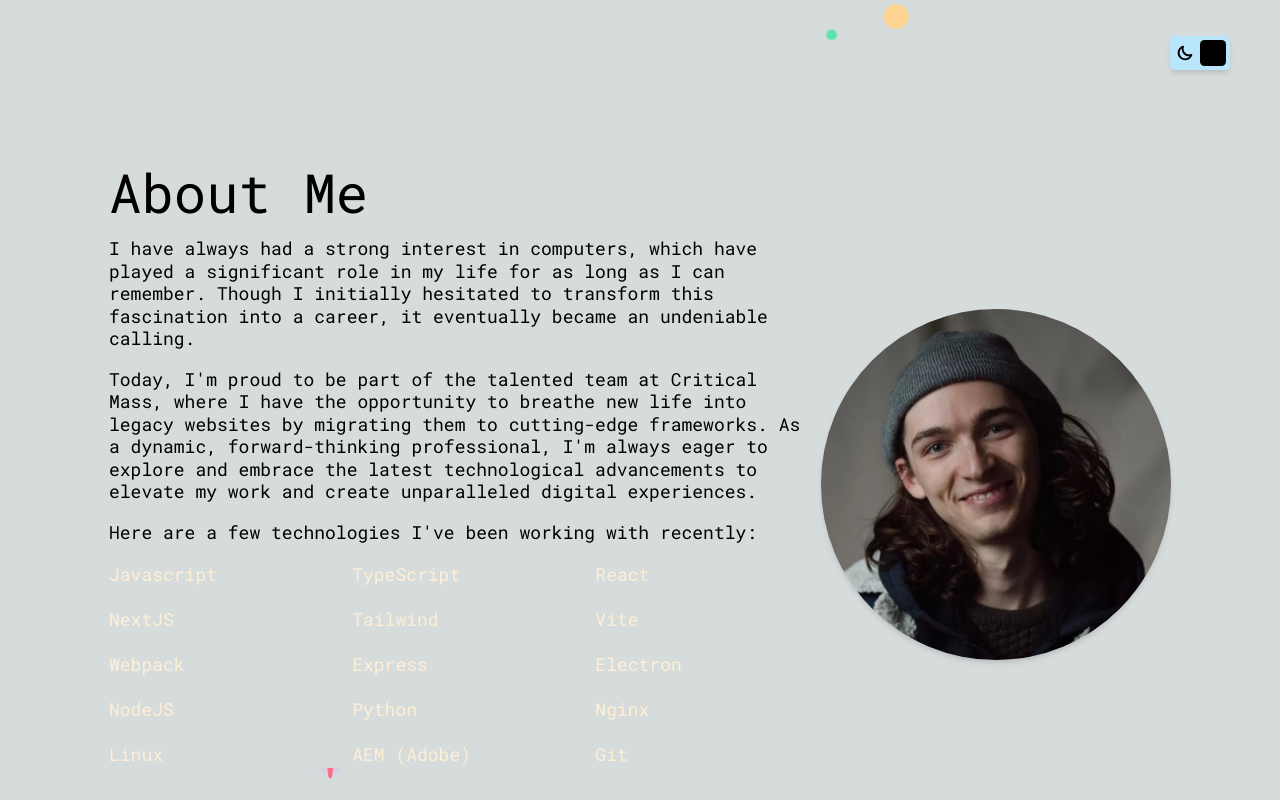
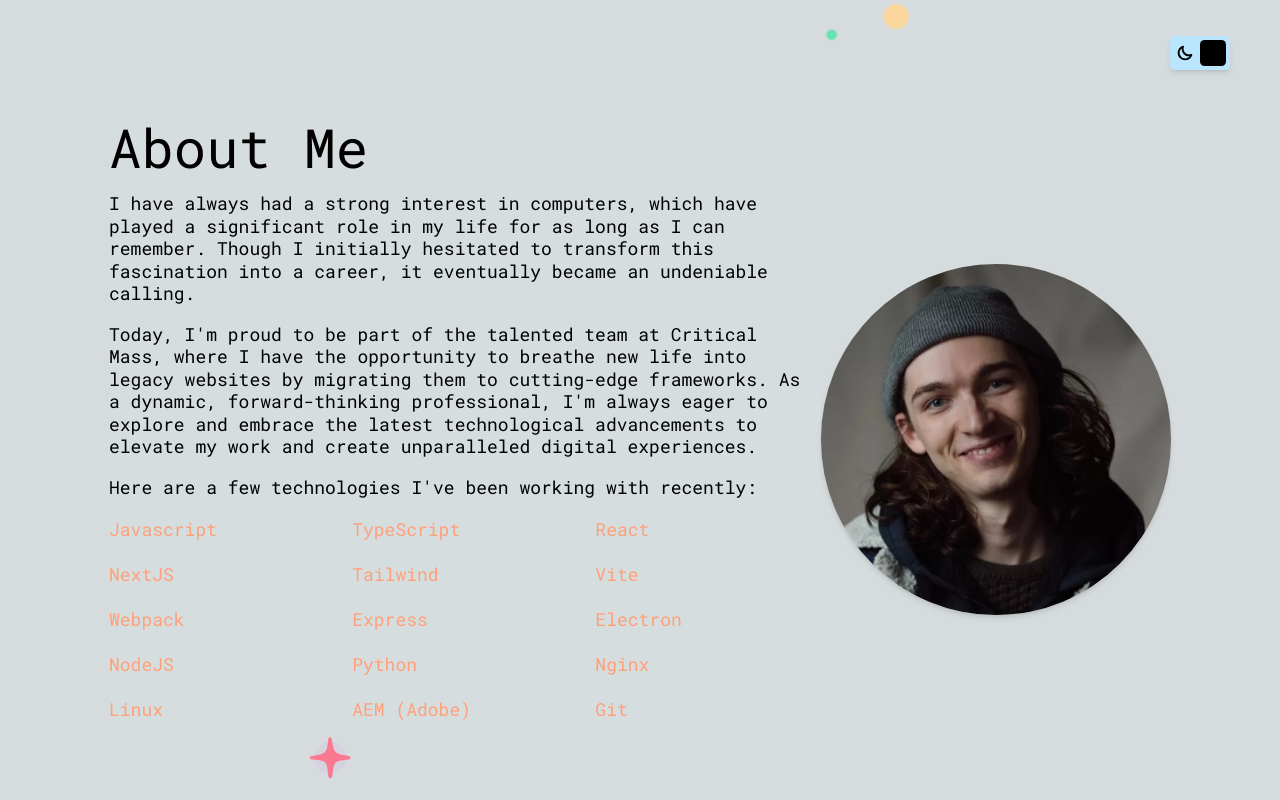
Before and after one commit to yunggarlic/new_personal, a Next.js app: page / in a window 1280 px wide. Shown: the part 680-1480 px from the top of the page. Built offline with nearby package versions, Linux system fonts and the light colour scheme.

Commit message:
fixes background clipping

```diff
--- a/src/components/Contact.tsx
+++ b/src/components/Contact.tsx
@@ -8,7 +8,7 @@ const Contact: React.FC = () => {
         {"Let's get in touch! I'm always looking for new opportunities."}
       </span>
       <a
-        className="mt-12 rounded-lg border-2 px-8 py-4 transition duration-300  ease-in-out hover:bg-sky-200 dark:text-slate-200 dark:hover:bg-deep-blue dark:hover:text-slate-200"
+        className="mt-12 rounded-lg border-2 px-8 py-4 "
         href="mailto:hey@timferrari.com"
       >
         {'Say Hi!'}
--- a/src/components/Work.tsx
+++ b/src/components/Work.tsx
@@ -67,7 +67,7 @@ const Job: React.FC<JobProp> = ({
       <p className="pb-4 text-sm">
         {startDate} - {endDate}
       </p>
-      <ul className="bg-primary">
+      <ul className="">
         {description.map((desc, i) => (
           <li className="pb-4 text-sm last:pb-0" key={i}>
             {desc}
--- a/src/pages/index.tsx
+++ b/src/pages/index.tsx
@@ -1,9 +1,9 @@
-import Head from 'next/head';
-import Link from 'next/link';
+import Head from "next/head";
+import Link from "next/link";
 
-import { JobProp, ProjectsProps, ProjectProp } from '../lib/types';
+import { JobProp, ProjectsProps, ProjectProp } from "../lib/types";
 
-import { Roboto_Mono } from 'next/font/google';
+import { Roboto_Mono } from "next/font/google";
 import {
   Navbar,
   Hero,
@@ -12,13 +12,19 @@ import {
   About,
   Work,
   Contact,
-  ThemeToggle
-} from '../components';
+  ThemeToggle,
+} from "../components";
 
 // If loading a variable font, you don't need to specify the font weight
-const roboto = Roboto_Mono({ subsets: ['latin'] });
+const roboto = Roboto_Mono({ subsets: ["latin"] });
 
-export default function Home({projects, jobs}: {projects: ProjectProp[], jobs: JobProp[]}): JSX.Element {
+export default function Home({
+  projects,
+  jobs,
+}: {
+  projects: ProjectProp[];
+  jobs: JobProp[];
+}): JSX.Element {
   return (
     <>
       <Head>
@@ -34,17 +40,18 @@ export default function Home({projects, jobs}: {projects: ProjectProp[], jobs: J
         <link rel="icon" href="/favicon.ico" />
       </Head>
       <main
-        className={`mx-auto max-w-5xl space-y-10 bg-stars-tall bg-right-top px-6 tablet:px-10 ${roboto.className}`}
+        className={`mx-auto max-w-5xl bg-stars-tall bg-right-top ${roboto.className}`}
       >
+        <div className="w-full bg-primary dark:bg-primaryDark px-6 tablet:px-10 ">
           <Navbar />
           <ThemeToggle />
           <Hero />
           <About />
-        <Work jobs={jobs}/>
+          <Work jobs={jobs} />
           <Projects projectsProps={projects} />
           <Contact />
           <footer>
-          <div className="text-xs mx-auto max-w-5xl pb-8 text-center tablet:px-10">
+            <div className="mx-auto max-w-5xl pb-8 text-center text-xs tablet:px-10">
               <div>
                 <Link className="hover:border-b" href="/">
                   Built by Tim Ferrari
@@ -60,16 +67,17 @@ export default function Home({projects, jobs}: {projects: ProjectProp[], jobs: J
               </div>
             </div>
           </footer>
+        </div>
       </main>
     </>
   );
 }
 
-export async function getStaticProps(){
+export async function getStaticProps() {
   return {
     props: {
-      projects: require('../content/projects.json') as ProjectProp[],
-      jobs: require('../content/jobs.json') as JobProp[]
+      projects: require("../content/projects.json") as ProjectProp[],
+      jobs: require("../content/jobs.json") as JobProp[],
+    },
+  };
 }
-  }
-}
--- a/src/styles/globals.css
+++ b/src/styles/globals.css
@@ -54,6 +54,10 @@ nav {
 
 main {
   margin-top: var(--nav-height);
+}
+
+main > section {
+  @apply bg-primary;
 }
 
 html {
--- a/tailwind.config.js
+++ b/tailwind.config.js
@@ -12,27 +12,9 @@ module.exports = {
       },
       colors: {
         'deep-blue': '#1A273E',
-        primary: 'rgb(var(--background-start-rgb))',
-        test: () => {
-          const colors = [
-            '#FFC0CB',
-            '#F4A460',
-            '#FFE4B5',
-            '#D3D3D3',
-            '#90EE90',
-            '#ADD8E6',
-            '#E0FFFF',
-            '#B0E0E6',
-            '#87CEFA',
-            '#9370DB',
-            '#FFB6C1',
-            '#FFA07A',
-            '#FFEFD5',
-            '#BDB76B',
-            '#E6E6FA',
-          ];
-          return colors[Math.floor(Math.random() * colors.length)];
-        },
+        primary: 'rgba(var(--background-start-rgb), 0.1)',
+        primaryDark: 'rgba(var(--background-start-rgb), 0.6)',
+        test: '#FFA07A'
       },
 
       screens: {
```
Lines whose indentation alone changed are shown as unchanged.
